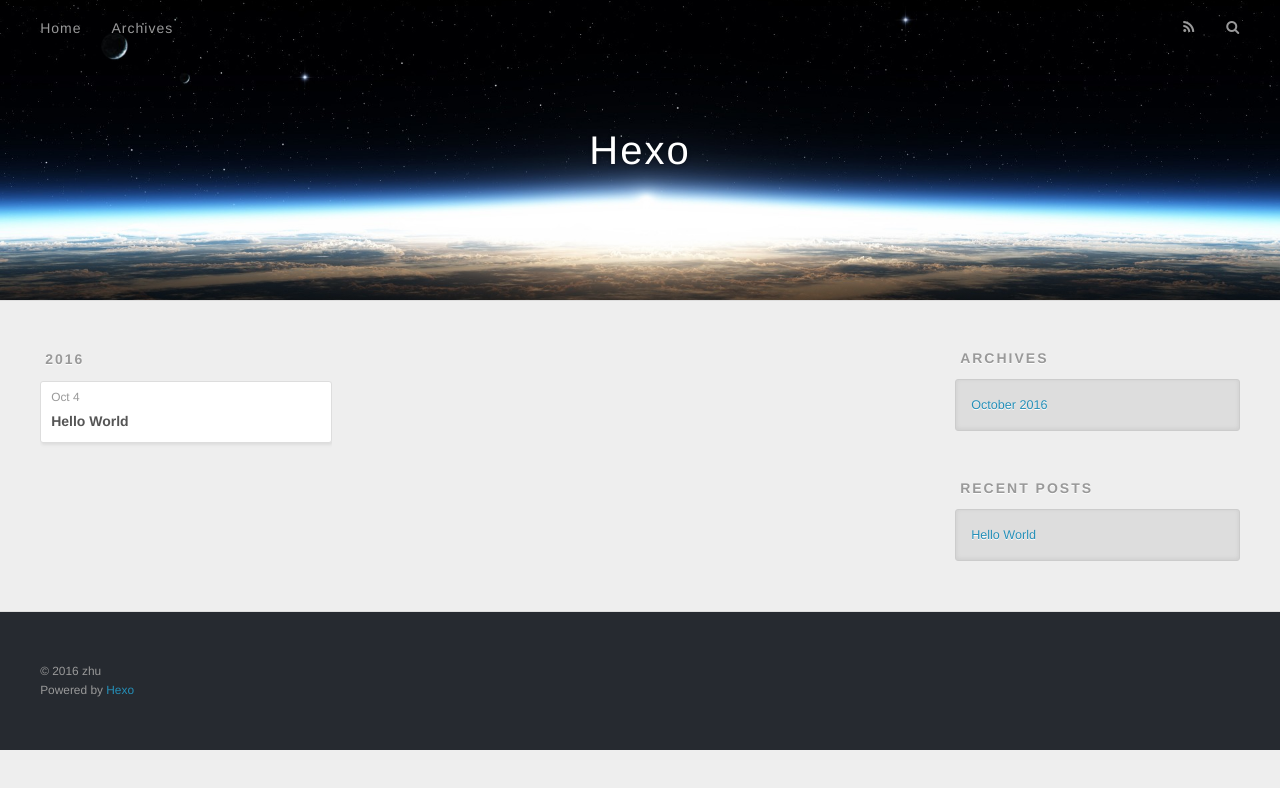
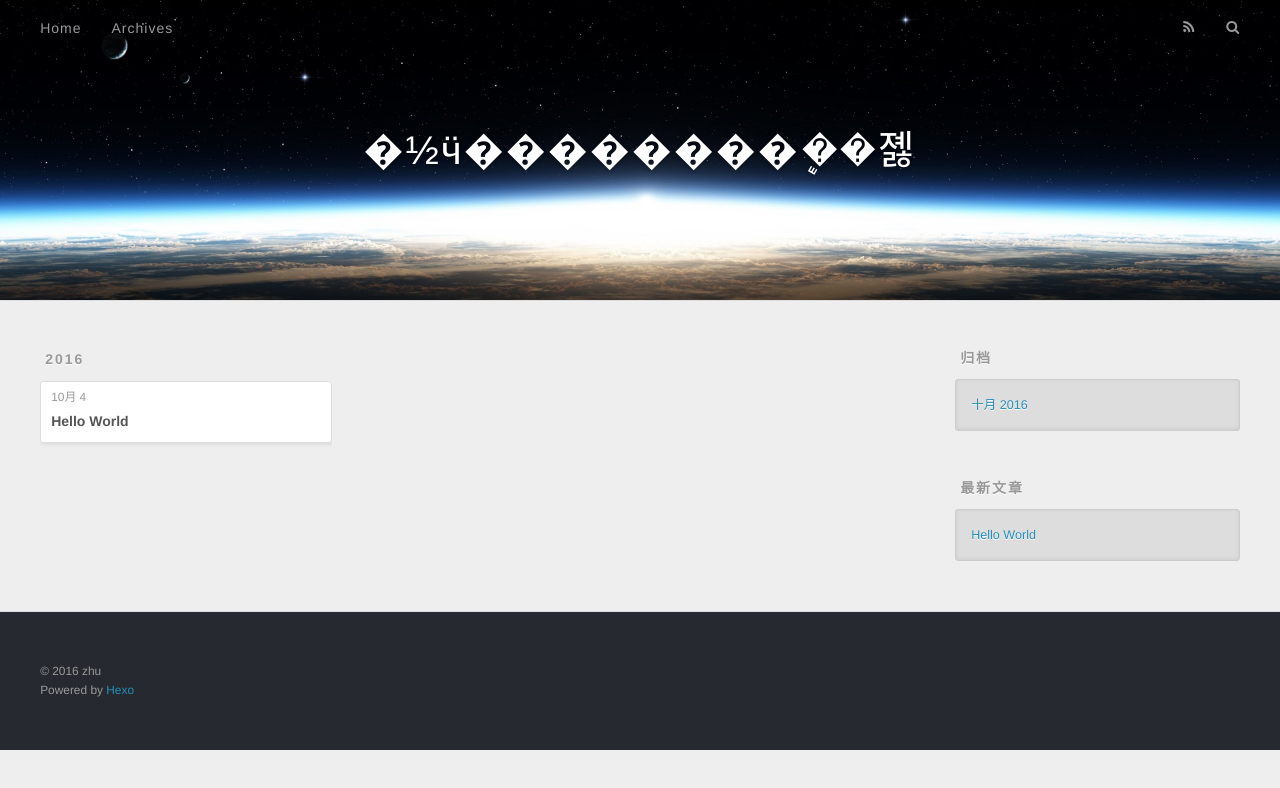
Before and after one commit to chengxiaozhu/chengxiaozhu.github.io, a plain HTML site: page archives/2016/10/index.html in a window 1280 px wide. Drawn offline with nearby package versions, Linux system fonts and the light colour scheme.

Commit message:
Site updated: 2016-10-05 23:27:35

```diff
--- a/archives/2016/10/index.html
+++ b/archives/2016/10/index.html
@@ -3,16 +3,16 @@
 <head>
   <meta charset="utf-8">
 
-  <title>Archives: 2016/10 | Hexo</title>
+  <title>归档: 2016/10 | �½ӵ��������ܷ��졣</title>
   <meta name="viewport" content="width=device-width, initial-scale=1, maximum-scale=1">
   <meta property="og:type" content="website">
-<meta property="og:title" content="Hexo">
+<meta property="og:title" content="�½ӵ��������ܷ��졣">
 <meta property="og:url" content="http://yoursite.com/archives/2016/10/index.html">
-<meta property="og:site_name" content="Hexo">
+<meta property="og:site_name" content="�½ӵ��������ܷ��졣">
 <meta name="twitter:card" content="summary">
-<meta name="twitter:title" content="Hexo">
+<meta name="twitter:title" content="�½ӵ��������ܷ��졣">
 
-    <link rel="alternate" href="/atom.xml" title="Hexo" type="application/atom+xml">
+    <link rel="alternate" href="/atom.xml" title="�½ӵ��������ܷ��졣" type="application/atom+xml">
 
 
     <link rel="icon" href="/favicon.png">
@@ -33,7 +33,7 @@
   <div id="header-outer" class="outer">
     <div id="header-title" class="inner">
       <h1 id="logo-wrap">
-        <a href="/" id="logo">Hexo</a>
+        <a href="/" id="logo">�½ӵ��������ܷ��졣</a>
       </h1>
 
     </div>
@@ -50,7 +50,7 @@
 
           <a id="nav-rss-link" class="nav-icon" href="/atom.xml" title="RSS Feed"></a>
 
-        <a id="nav-search-btn" class="nav-icon" title="Search"></a>
+        <a id="nav-search-btn" class="nav-icon" title="搜索"></a>
       </nav>
       <div id="search-form-wrap">
         <form action="//google.com/search" method="get" accept-charset="UTF-8" class="search-form"><input type="search" name="q" results="0" class="search-form-input" placeholder="Search"><button type="submit" class="search-form-submit">&#xF002;</button><input type="hidden" name="sitesearch" value="http://yoursite.com"></form>
@@ -76,7 +76,7 @@
   <div class="archive-article-inner">
     <header class="archive-article-header">
       <a href="/2016/10/04/hello-world/" class="archive-article-date">
-  <time datetime="2016-10-04T13:18:31.884Z" itemprop="datePublished">Oct 4</time>
+  <time datetime="2016-10-04T13:18:31.884Z" itemprop="datePublished">10月 4</time>
 </a>
 
 
@@ -107,9 +107,9 @@
 
 
   <div class="widget-wrap">
-    <h3 class="widget-title">Archives</h3>
+    <h3 class="widget-title">归档</h3>
     <div class="widget">
-      <ul class="archive-list"><li class="archive-list-item"><a class="archive-list-link" href="/archives/2016/10/">October 2016</a></li></ul>
+      <ul class="archive-list"><li class="archive-list-item"><a class="archive-list-link" href="/archives/2016/10/">十月 2016</a></li></ul>
     </div>
   </div>
 
@@ -117,7 +117,7 @@
 
 
   <div class="widget-wrap">
-    <h3 class="widget-title">Recent Posts</h3>
+    <h3 class="widget-title">最新文章</h3>
     <div class="widget">
       <ul>
 
```
Also changed, not shown: 2016/10/04/hello-world/index.html (+9 -9 lines), archives/2016/index.html (+11 -11 lines), archives/index.html (+11 -11 lines), index.html (+11 -11 lines).
